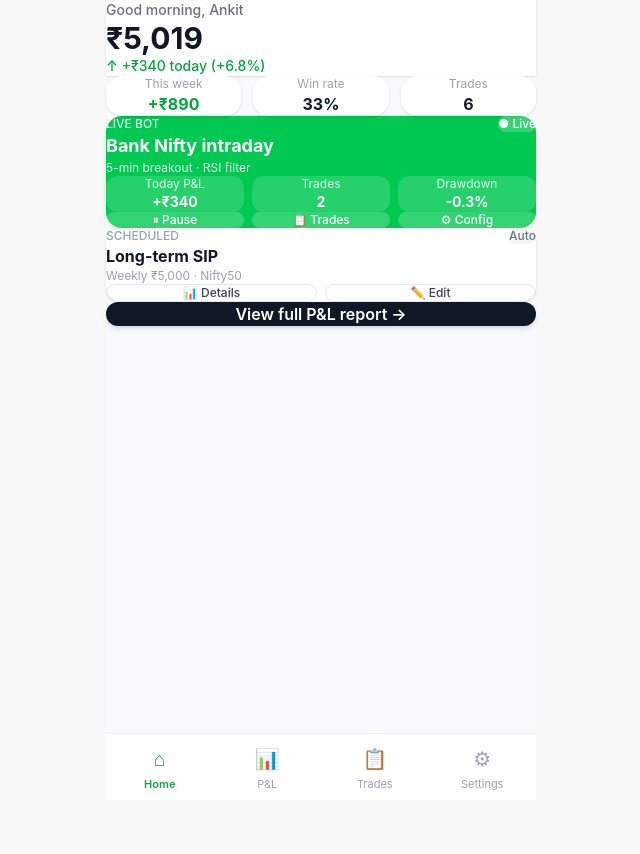
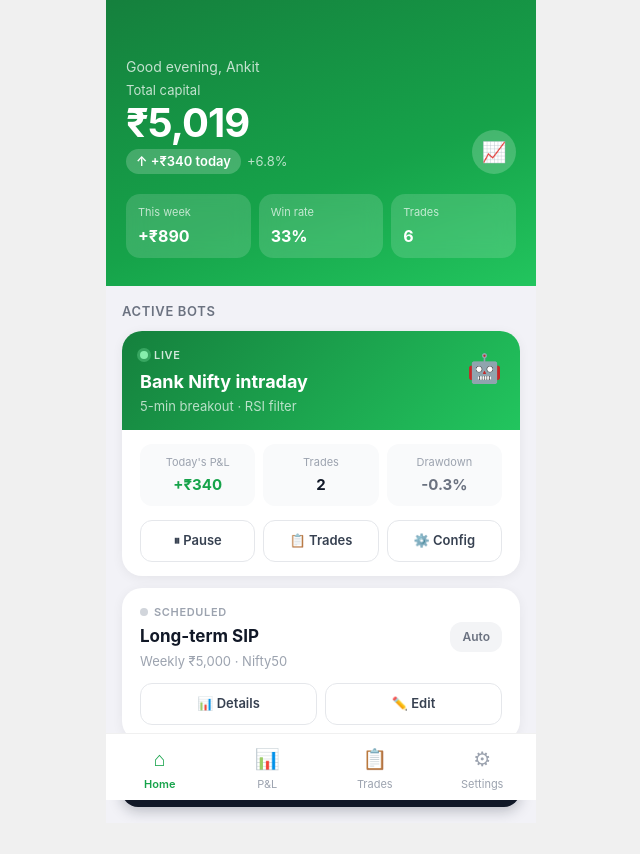
Before and after one commit to ankitloomba/trading-pwa, a Next.js app: page / in a window 1280 px wide. Shown: the top 854 px of the page, without its empty margins (319-959 px from the left). After the commit the page ends 823 px from the top, so only its background shows below. Built offline with nearby package versions, Linux system fonts and the light colour scheme.

Commit message:
Add files via upload

```diff
--- a/app/globals.css
+++ b/app/globals.css
@@ -1,8 +1,17 @@
 @import "tailwindcss";
 
-* { box-sizing: border-box; margin: 0; padding: 0; }
-body {
-  font-family: -apple-system, BlinkMacSystemFont, 'Segoe UI', sans-serif;
-  background: #f8f8f8;
-  color: #111;
+*, *::before, *::after { box-sizing: border-box; margin: 0; padding: 0; }
+
+html, body {
+  height: 100%;
+  font-family: -apple-system, BlinkMacSystemFont, 'SF Pro Display', 'Segoe UI', sans-serif;
+  background: #f0f0f0;
+  -webkit-font-smoothing: antialiased;
+  overscroll-behavior: none;
 }
+
+.no-scrollbar::-webkit-scrollbar { display: none; }
+.no-scrollbar { -ms-overflow-style: none; scrollbar-width: none; }
+
+input[type=number]::-webkit-inner-spin-button,
+input[type=number]::-webkit-outer-spin-button { -webkit-appearance: none; margin: 0; }
--- a/app/layout.js
+++ b/app/layout.js
@@ -3,8 +3,10 @@ import BottomNav from '../components/BottomNav'
 
 export const metadata = {
   title: 'Bot Control Center',
-  description: 'Trading bot monitor',
+  description: 'Trading bot monitor and control panel',
   manifest: '/manifest.json',
+  appleWebApp: { capable: true, statusBarStyle: 'black-translucent', title: 'BotCtrl' },
+  viewport: { width: 'device-width', initialScale: 1, maximumScale: 1, viewportFit: 'cover' }
 }
 
 export default function RootLayout({ children }) {
@@ -12,11 +14,19 @@ export default function RootLayout({ children }) {
     <html lang="en">
       <head>
         <meta name="apple-mobile-web-app-capable" content="yes" />
-        <meta name="apple-mobile-web-app-status-bar-style" content="default" />
-        <meta name="viewport" content="width=device-width, initial-scale=1" />
+        <meta name="apple-mobile-web-app-status-bar-style" content="black-translucent" />
+        <meta name="theme-color" content="#16a34a" />
+        <meta name="viewport" content="width=device-width, initial-scale=1, maximum-scale=1, viewport-fit=cover" />
       </head>
-      <body style={{ maxWidth: '430px', margin: '0 auto', minHeight: '100vh', paddingBottom: '80px' }}>
-        {children}
+      <body style={{
+        maxWidth: '430px',
+        margin: '0 auto',
+        minHeight: '100dvh',
+        background: '#f2f2f7',
+        position: 'relative',
+        paddingBottom: 'calc(72px + env(safe-area-inset-bottom))'
+      }}>
+        <main>{children}</main>
         <BottomNav />
       </body>
     </html>
--- a/app/page.js
+++ b/app/page.js
@@ -1,72 +1,196 @@
 import Link from 'next/link'
 
 export default function Home() {
+  const now = new Date()
+  const hour = now.getHours()
+  const greeting = hour < 12 ? 'Good morning' : hour < 17 ? 'Good afternoon' : 'Good evening'
+
   return (
-    <div className="min-h-screen bg-gray-50">
-      <div className="bg-white px-4 pt-12 pb-6 shadow-sm">
-        <p className="text-sm font-medium text-gray-500 mb-1">Good morning, Ankit</p>
-        <h1 className="text-3xl font-bold text-gray-900">₹5,019</h1>
-        <p className="text-sm text-green-600 font-medium mt-1">↑ +₹340 today (+6.8%)</p>
+    <div style={{ minHeight: '100dvh', background: '#f2f2f7' }}>
+
+      {/* Header */}
+      <div style={{
+        background: 'linear-gradient(160deg, #15803d 0%, #16a34a 60%, #22c55e 100%)',
+        padding: '56px 20px 28px',
+        paddingTop: 'calc(56px + env(safe-area-inset-top))'
+      }}>
+        <p style={{ color: 'rgba(255,255,255,0.75)', fontSize: '14px', marginBottom: '4px' }}>
+          {greeting}, Ankit
+        </p>
+        <div style={{ display: 'flex', alignItems: 'flex-end', justifyContent: 'space-between' }}>
+          <div>
+            <p style={{ color: 'rgba(255,255,255,0.75)', fontSize: '13px', marginBottom: '2px' }}>Total capital</p>
+            <h1 style={{ color: 'white', fontSize: '40px', fontWeight: '700', letterSpacing: '-1px', lineHeight: 1 }}>
+              ₹5,019
+            </h1>
+            <div style={{ display: 'flex', alignItems: 'center', gap: '6px', marginTop: '6px' }}>
+              <span style={{
+                background: 'rgba(255,255,255,0.2)',
+                color: 'white',
+                fontSize: '13px',
+                fontWeight: '600',
+                padding: '3px 10px',
+                borderRadius: '20px'
+              }}>↑ +₹340 today</span>
+              <span style={{ color: 'rgba(255,255,255,0.7)', fontSize: '13px' }}>+6.8%</span>
+            </div>
+          </div>
+          <div style={{ textAlign: 'right' }}>
+            <div style={{
+              width: '44px', height: '44px',
+              background: 'rgba(255,255,255,0.2)',
+              borderRadius: '50%',
+              display: 'flex', alignItems: 'center', justifyContent: 'center',
+              fontSize: '20px'
+            }}>📈</div>
+          </div>
         </div>
 
-      <div className="grid grid-cols-3 gap-3 px-4 py-4">
+        {/* Mini stats */}
+        <div style={{
+          display: 'grid',
+          gridTemplateColumns: 'repeat(3, 1fr)',
+          gap: '8px',
+          marginTop: '20px'
+        }}>
           {[
-          { label: 'This week', value: '+₹890', color: 'text-green-600' },
-          { label: 'Win rate', value: '33%', color: 'text-gray-900' },
-          { label: 'Trades', value: '6', color: 'text-gray-900' },
+            { label: 'This week', value: '+₹890', up: true },
+            { label: 'Win rate', value: '33%', up: null },
+            { label: 'Trades', value: '6', up: null },
           ].map(s => (
-          <div key={s.label} className="bg-white rounded-2xl p-3 shadow-sm text-center">
-            <p className="text-xs text-gray-400 mb-1">{s.label}</p>
-            <p className={`text-base font-bold ${s.color}`}>{s.value}</p>
+            <div key={s.label} style={{
+              background: 'rgba(255,255,255,0.15)',
+              borderRadius: '14px',
+              padding: '10px 12px',
+              backdropFilter: 'blur(10px)'
+            }}>
+              <p style={{ color: 'rgba(255,255,255,0.7)', fontSize: '11px', marginBottom: '3px' }}>{s.label}</p>
+              <p style={{ color: 'white', fontSize: '16px', fontWeight: '700' }}>{s.value}</p>
             </div>
           ))}
         </div>
+      </div>
 
-      <div className="px-4 mb-4">
-        <div className="bg-green-500 rounded-2xl p-4 text-white shadow-md">
-          <div className="flex justify-between items-start mb-3">
+      {/* Content */}
+      <div style={{ padding: '16px', paddingBottom: '8px' }}>
+
+        {/* Section label */}
+        <p style={{ fontSize: '13px', fontWeight: '600', color: '#6b7280', marginBottom: '10px', textTransform: 'uppercase', letterSpacing: '0.05em' }}>
+          Active bots
+        </p>
+
+        {/* Live Bot Card */}
+        <div style={{
+          background: 'white',
+          borderRadius: '20px',
+          overflow: 'hidden',
+          marginBottom: '12px',
+          boxShadow: '0 2px 12px rgba(0,0,0,0.06)'
+        }}>
+          <div style={{
+            background: 'linear-gradient(135deg, #15803d, #22c55e)',
+            padding: '16px 18px 14px'
+          }}>
+            <div style={{ display: 'flex', justifyContent: 'space-between', alignItems: 'flex-start' }}>
               <div>
-              <p className="text-green-100 text-xs font-medium">LIVE BOT</p>
-              <p className="text-white font-bold text-lg mt-0.5">Bank Nifty intraday</p>
-              <p className="text-green-100 text-xs mt-0.5">5-min breakout · RSI filter</p>
+                <div style={{ display: 'flex', alignItems: 'center', gap: '6px', marginBottom: '4px' }}>
+                  <div style={{ width: '8px', height: '8px', borderRadius: '50%', background: '#86efac', boxShadow: '0 0 0 3px rgba(134,239,172,0.3)' }}></div>
+                  <span style={{ color: 'rgba(255,255,255,0.8)', fontSize: '11px', fontWeight: '600', textTransform: 'uppercase', letterSpacing: '0.06em' }}>Live</span>
                 </div>
-            <span className="bg-white/20 text-white text-xs px-2 py-1 rounded-full font-medium">● Live</span>
+                <p style={{ color: 'white', fontSize: '18px', fontWeight: '700', marginBottom: '2px' }}>Bank Nifty intraday</p>
+                <p style={{ color: 'rgba(255,255,255,0.7)', fontSize: '13px' }}>5-min breakout · RSI filter</p>
               </div>
-          <div className="grid grid-cols-3 gap-2 mb-3">
-            {[['Today P&L', '+₹340'], ['Trades', '2'], ['Drawdown', '-0.3%']].map(([l, v]) => (
-              <div key={l} className="bg-white/15 rounded-xl p-2 text-center">
-                <p className="text-green-100 text-xs">{l}</p>
-                <p className="text-white font-bold text-sm">{v}</p>
+              <div style={{ fontSize: '28px' }}>🤖</div>
+            </div>
+          </div>
+
+          <div style={{ padding: '14px 18px' }}>
+            <div style={{ display: 'grid', gridTemplateColumns: 'repeat(3, 1fr)', gap: '8px', marginBottom: '14px' }}>
+              {[
+                { label: "Today's P&L", value: '+₹340', color: '#16a34a' },
+                { label: 'Trades', value: '2', color: '#111827' },
+                { label: 'Drawdown', value: '-0.3%', color: '#6b7280' }
+              ].map(s => (
+                <div key={s.label} style={{ background: '#f9fafb', borderRadius: '12px', padding: '10px', textAlign: 'center' }}>
+                  <p style={{ fontSize: '11px', color: '#9ca3af', marginBottom: '3px' }}>{s.label}</p>
+                  <p style={{ fontSize: '15px', fontWeight: '700', color: s.color }}>{s.value}</p>
                 </div>
               ))}
             </div>
-          <div className="flex gap-2">
-            <button className="flex-1 bg-white/20 text-white text-xs font-medium py-2 rounded-xl">⏸ Pause</button>
-            <Link href="/trades" className="flex-1 bg-white/20 text-white text-xs font-medium py-2 rounded-xl text-center">📋 Trades</Link>
-            <Link href="/settings" className="flex-1 bg-white/20 text-white text-xs font-medium py-2 rounded-xl text-center">⚙ Config</Link>
+            <div style={{ display: 'flex', gap: '8px' }}>
+              <button style={{
+                flex: 1, padding: '10px', borderRadius: '12px',
+                border: '1.5px solid #e5e7eb', background: 'white',
+                fontSize: '13px', fontWeight: '600', color: '#374151', cursor: 'pointer'
+              }}>⏸ Pause</button>
+              <Link href="/trades" style={{
+                flex: 1, padding: '10px', borderRadius: '12px',
+                border: '1.5px solid #e5e7eb', background: 'white',
+                fontSize: '13px', fontWeight: '600', color: '#374151',
+                textAlign: 'center', textDecoration: 'none'
+              }}>📋 Trades</Link>
+              <Link href="/settings" style={{
+                flex: 1, padding: '10px', borderRadius: '12px',
+                border: '1.5px solid #e5e7eb', background: 'white',
+                fontSize: '13px', fontWeight: '600', color: '#374151',
+                textAlign: 'center', textDecoration: 'none'
+              }}>⚙️ Config</Link>
             </div>
           </div>
         </div>
 
-      <div className="px-4 mb-4">
-        <div className="bg-white rounded-2xl p-4 shadow-sm">
-          <div className="flex justify-between items-start mb-3">
+        {/* SIP Bot Card */}
+        <div style={{
+          background: 'white',
+          borderRadius: '20px',
+          overflow: 'hidden',
+          marginBottom: '12px',
+          boxShadow: '0 2px 12px rgba(0,0,0,0.06)'
+        }}>
+          <div style={{ padding: '16px 18px' }}>
+            <div style={{ display: 'flex', justifyContent: 'space-between', alignItems: 'center', marginBottom: '12px' }}>
               <div>
-              <p className="text-gray-400 text-xs font-medium">SCHEDULED</p>
-              <p className="text-gray-900 font-bold text-base mt-0.5">Long-term SIP</p>
-              <p className="text-gray-400 text-xs mt-0.5">Weekly ₹5,000 · Nifty50</p>
+                <div style={{ display: 'flex', alignItems: 'center', gap: '6px', marginBottom: '4px' }}>
+                  <div style={{ width: '8px', height: '8px', borderRadius: '50%', background: '#d1d5db' }}></div>
+                  <span style={{ color: '#9ca3af', fontSize: '11px', fontWeight: '600', textTransform: 'uppercase', letterSpacing: '0.06em' }}>Scheduled</span>
                 </div>
-            <span className="bg-gray-100 text-gray-500 text-xs px-2 py-1 rounded-full font-medium">Auto</span>
+                <p style={{ fontSize: '17px', fontWeight: '700', color: '#111827', marginBottom: '2px' }}>Long-term SIP</p>
+                <p style={{ fontSize: '13px', color: '#9ca3af' }}>Weekly ₹5,000 · Nifty50</p>
               </div>
-          <div className="flex gap-2">
-            <button className="flex-1 border border-gray-200 text-gray-700 text-xs font-medium py-2 rounded-xl">📊 Details</button>
-            <button className="flex-1 border border-gray-200 text-gray-700 text-xs font-medium py-2 rounded-xl">✏️ Edit</button>
+              <div style={{
+                background: '#f3f4f6', borderRadius: '12px',
+                padding: '6px 12px', fontSize: '12px', fontWeight: '600', color: '#6b7280'
+              }}>Auto</div>
+            </div>
+            <div style={{ display: 'flex', gap: '8px' }}>
+              <button style={{
+                flex: 1, padding: '10px', borderRadius: '12px',
+                border: '1.5px solid #e5e7eb', background: 'white',
+                fontSize: '13px', fontWeight: '600', color: '#374151', cursor: 'pointer'
+              }}>📊 Details</button>
+              <button style={{
+                flex: 1, padding: '10px', borderRadius: '12px',
+                border: '1.5px solid #e5e7eb', background: 'white',
+                fontSize: '13px', fontWeight: '600', color: '#374151', cursor: 'pointer'
+              }}>✏️ Edit</button>
             </div>
           </div>
         </div>
 
-      <div className="px-4 mb-24">
-        <Link href="/pnl" className="block bg-gray-900 text-white text-center font-semibold py-4 rounded-2xl shadow-md">
+        {/* P&L Button */}
+        <Link href="/pnl" style={{
+          display: 'block',
+          background: '#111827',
+          color: 'white',
+          textAlign: 'center',
+          padding: '16px',
+          borderRadius: '16px',
+          fontSize: '15px',
+          fontWeight: '700',
+          textDecoration: 'none',
+          marginBottom: '8px',
+          boxShadow: '0 4px 14px rgba(17,24,39,0.25)'
+        }}>
           View full P&L report →
         </Link>
       </div>
```
Lines whose indentation alone changed are shown as unchanged.
